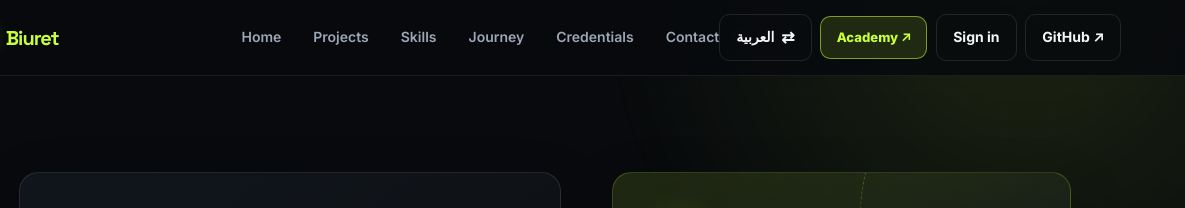
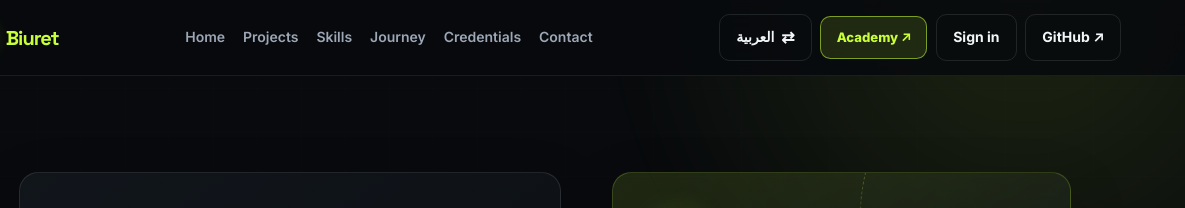
Before and after one commit to Biuret7/biuret-website, a website: page auth.html in a window 1280 px wide. Shown: the top 208 px of the page, 95-1280 px from the left. Drawn offline with Linux system fonts and the light colour scheme.

Commit message:
Improve desktop navigation spacing in both languages

```diff
--- a/style.css
+++ b/style.css
@@ -503,3 +503,7 @@ html.compact-layout .account-portal-card { min-height: 12rem; }
   .navbar.menu-open .site-nav { display: flex; }
   .site-nav a { padding: .7rem 0; }
 }
+@media (min-width: 1121px) {
+  .navbar { grid-template-columns: auto minmax(0, 1fr) auto; gap: clamp(1rem, 2vw, 2rem); }
+  .site-nav { justify-self: center; gap: clamp(.8rem, 1.4vw, 1.6rem); }
+}
```
Also changed, not shown: index.html (+1 -1 lines).
